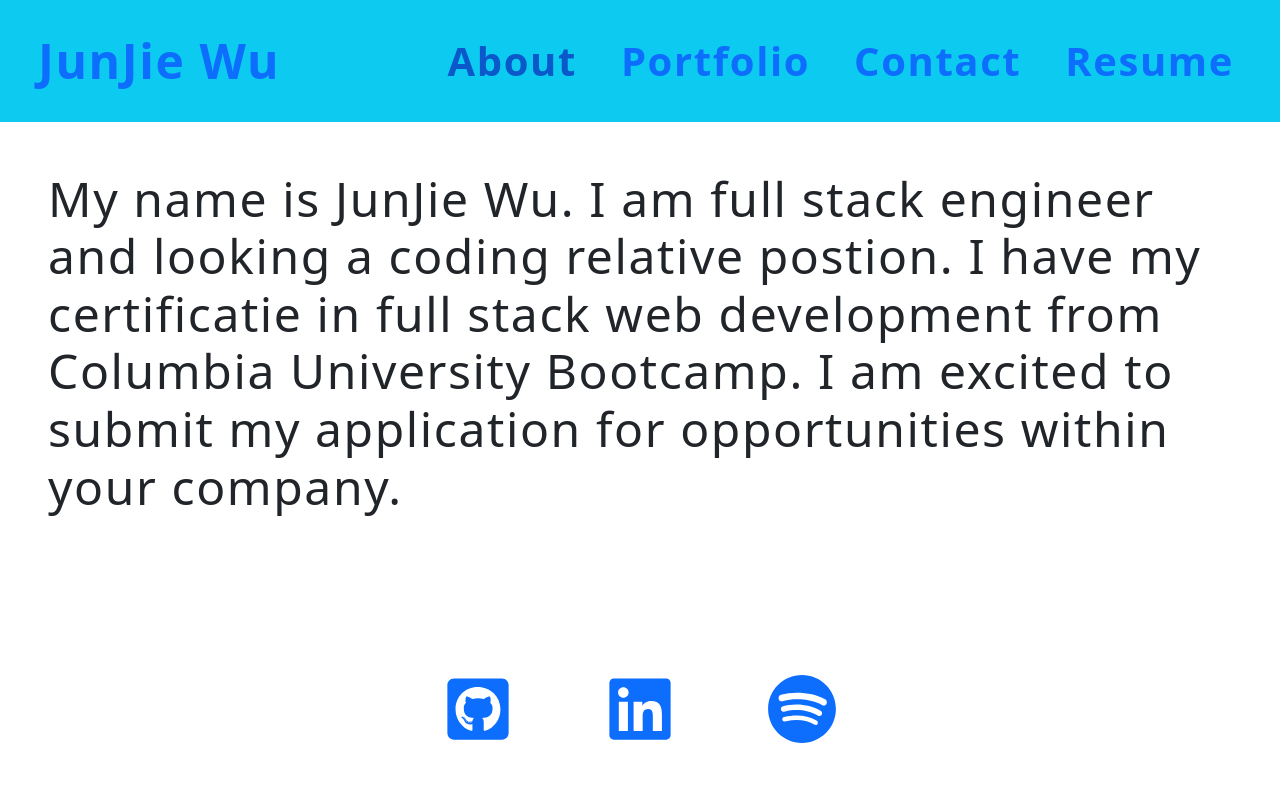
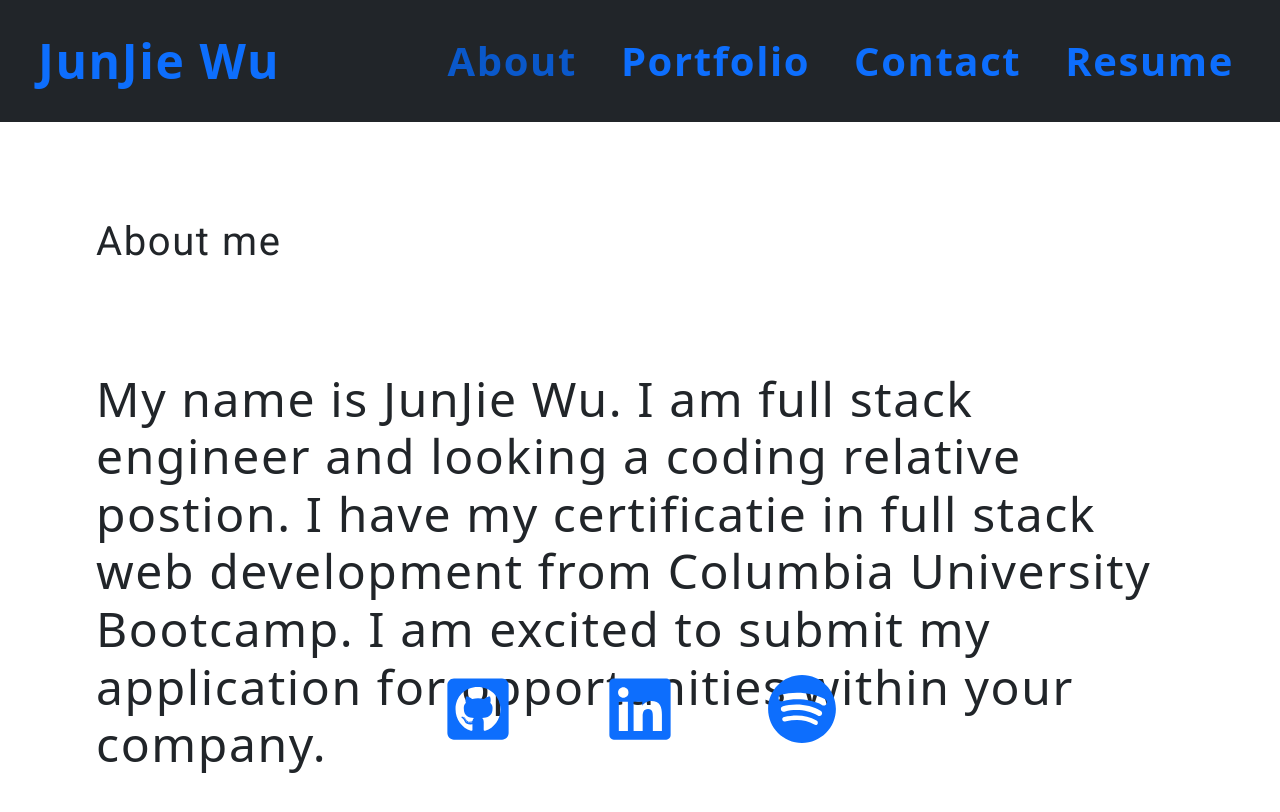
Before and after one commit to HandsomeDingor/React-Portfolio-20, a React (Create React App) app: page / in a window 1280 px wide. Both pictures are taken after a click on the item "About". Shown: the top 812 px of the page. Built offline with nearby package versions, Linux system fonts and the light colour scheme.

Commit message:
adjust color

```diff
--- a/src/components/About/index.js
+++ b/src/components/About/index.js
@@ -3,12 +3,15 @@ import React from 'react'
 function About() {
 
   return (
-    <section className="" >
-        <div className="d-flex justify-content-center"> <p className='p-5 display-5'>
+    <section className="m-5" >
+      <div className='p-5'>
+        <h1>About me</h1>
+      </div>
+      <div className="d-flex justify-content-center"> <p className='p-5 display-5'>
         My name is JunJie Wu. I am full stack engineer and looking a coding relative postion.
         I have my certificatie in full stack web development from Columbia University Bootcamp.
         I am excited to submit my application for opportunities within your company.
-        </p></div>
+      </p></div>
 
     </section>
   )
--- a/src/components/Nav/index.js
+++ b/src/components/Nav/index.js
@@ -3,7 +3,7 @@ import './index.css'
 
 function Nav({ currentPage, handlePageChange }) {
   return (
-    <nav className="navbar bg-info justify-content-between p-4 display-6">
+    <nav className="navbar bg-dark justify-content-between p-4 display-6">
       <div className='display-5 text-whit'>
         <a
           href="#home"
--- a/src/components/Portfolio/index.js
+++ b/src/components/Portfolio/index.js
@@ -1,6 +1,7 @@
 import React from 'react'
 
 function Portfolio() {
+
     const projects = [
         {
             id: 'id1',
@@ -19,6 +20,9 @@ function Portfolio() {
 
     return (
         <section >
+            <div className='d-flex justify-content-center p-4'>
+                <h1>Project</h1>
+            </div>
             {projects.map((e) => (
                 <card classname="">
                     <div className={e.project_number}>
--- a/src/components/Resume/index.js
+++ b/src/components/Resume/index.js
@@ -3,11 +3,9 @@ import React from 'react'
 function Resume() {
 
   return (
-    <section className="my-5" >
-      <h1 id="resume">Resume</h1>
-      <div className="my-2">
-        <p>
-      </p>
+    <section className="" >
+      <div className='d-flex justify-content-center p-4'>
+        <h1>Resume</h1>
       </div>
     </section>
   )
```
